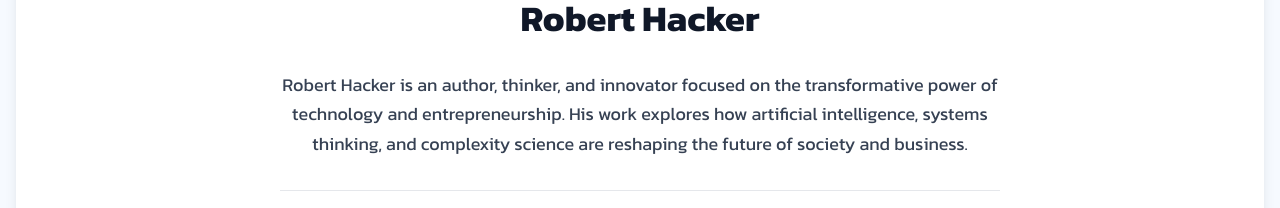
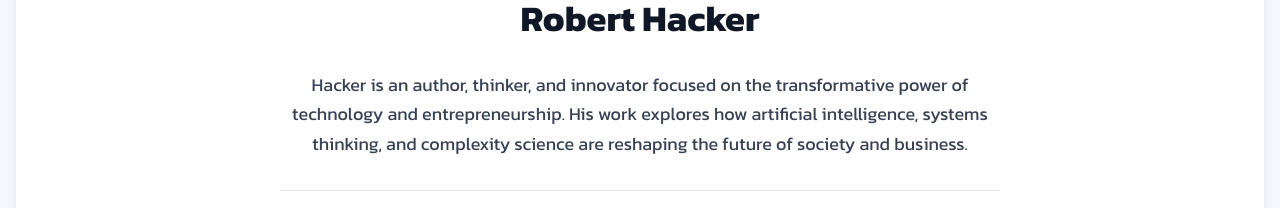
Before and after one commit to CR1SI/RobertHackerWebsiteDemo, a website: page about.html in a window 1280 px wide. Shown: the part 702-910 px from the top of the page. Drawn offline with Linux system fonts and the light colour scheme.

Commit message:
Took out Robert for just Hacker

```diff
--- a/about.html
+++ b/about.html
@@ -32,7 +32,7 @@
             </h1>
 
             <p class="text-gray-700 font-kanit text-lg leading-relaxed max-w-[720px] mx-auto mb-8 text-center">
-                Robert Hacker is an author, thinker, and innovator focused on the transformative power of technology and entrepreneurship. His work explores how artificial intelligence, systems thinking, and complexity science are reshaping the future of society and business.
+                Hacker is an author, thinker, and innovator focused on the transformative power of technology and entrepreneurship. His work explores how artificial intelligence, systems thinking, and complexity science are reshaping the future of society and business.
             </p>
 
             <h2 class="text-2xl border-t border-gray-200 font-kanit font-semibold pt-5 mb-4 text-amber-600 max-w-[720px] mx-auto">Biography</h2>
```
Also changed, not shown: index.html (+1 -1 lines).
